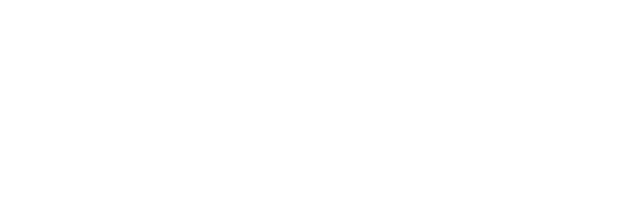
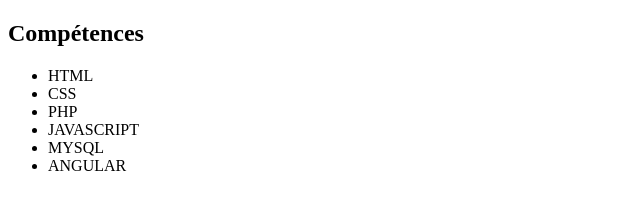
Before and after one commit to desse20/mon-cv, a plain HTML site: page index.html in a window 1280 px wide. Shown: the whole page, without its empty margins (0-640 px from the left). Drawn offline with Linux system fonts and the light colour scheme.

Commit message:
mise en place de la section competences

```diff
--- a/index.html
+++ b/index.html
@@ -7,14 +7,17 @@
     <link rel="stylesheet" href="style.css">
 </head>
 <body>
-    <header>
-
-    </header>
-    <main>
-
-    </main>
-    <footer>
-
-    </footer>
+    <section><h2>Compétences</h2>
+    <p>
+        <ul>
+            <li>HTML</li>
+            <li>CSS</li>
+            <li>PHP</li>
+            <li>JAVASCRIPT</li>
+            <li>MYSQL</li>
+            <li>ANGULAR</li>
+        </ul>
+    </p>
+    </section>
 </body>
 </html>
```
